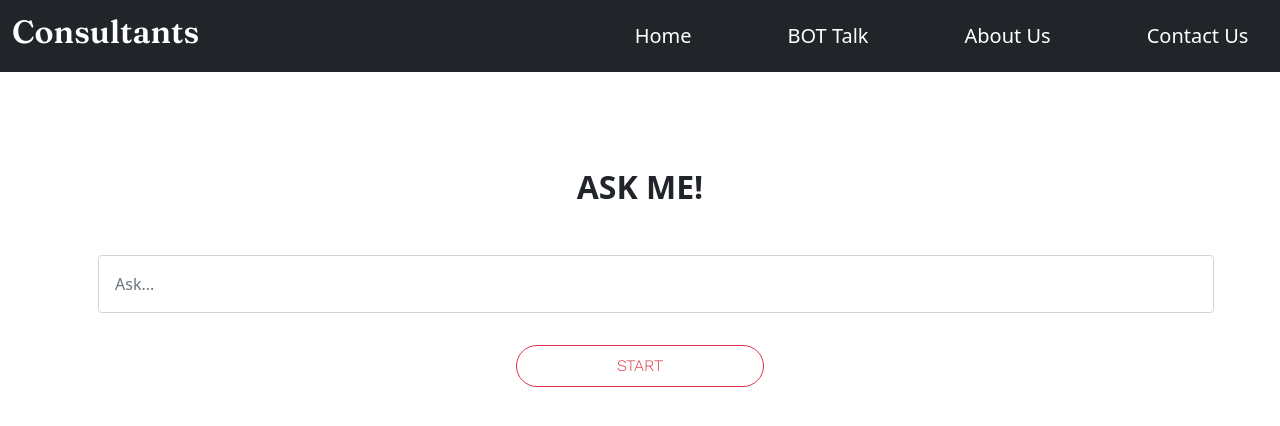
After one commit to The-future-labs/Consultant, a Django app: page /bot in a window 1280 px wide. The commit adds this page. Shown: the top 426 px of the page. Run offline with Django 3.2, Linux system fonts and the light colour scheme.

Commit message:
Some touch up

```diff
--- a/Consultants/Home/urls.py
+++ b/Consultants/Home/urls.py
@@ -6,5 +6,5 @@ urlpatterns = [
     path ("", views.index, name = "Home"),
     path("about", views.about, name = "About"),
     path("contact", views.contact, name= "Contact"),
-    path('services', views.services, name= "Services")
+    path("bot", views.bot, name = "BOT")
 ]
--- a/Consultants/Home/views.py
+++ b/Consultants/Home/views.py
@@ -3,24 +3,16 @@ from django.shortcuts import render, HttpResponse
 # Create your views here.
 
 def index(request):
-    context = {
-        'variables' : 'This is sent from variables',
-        'variables1' : 'This my variable 1'
-    }
-    return render (request, "index.html", context)
-    # return HttpResponse("This is a Homepage")
+    return render (request, "index.html")
 
 
 def about(request):
     return render (request, "about.html")
-    # return HttpResponse("This is a aboutpage")
 
 
 def contact(request):
     return render (request, "contact.html" )
-    # return HttpResponse("This is a Contactpage")
 
 
-def services(request):
-    return render (request, "services.html" )
-    # return HttpResponse("This is a servicespage")
+def bot(request):
+    return render (request, "bot.html" )
--- a/Consultants/static/CSS/style.css
+++ b/Consultants/static/CSS/style.css
@@ -39,7 +39,6 @@
 
 .nav-item{
     padding-left: 5rem;
-    font-family: 'Fraunces', serif;
 }
 
 .nav-item a:hover{
--- a/Consultants/templates/Home.html
+++ b/Consultants/templates/Home.html
@@ -20,40 +20,28 @@
   <link rel="preconnect" href="https://fonts.gstatic.com">
   <link href="https://fonts.googleapis.com/css2?family=Fraunces:wght@600&display=swap" rel="stylesheet">
 
-  <link href = "{% static 'CSS/style.css'%}" rel = "stylesheet" type = "text/css">
-  <script src = "{% static 'JS/main.js'%}"></script>
+  <link href="{% static 'CSS/style.css'%}" rel="stylesheet" type="text/css">
+  <script src="{% static 'JS/main.js'%}"></script>
 </head>
+
 <body>
   <nav class="navbar navbar-expand-lg navbar-dark bg-dark">
     <div class="container-fluid">
-      <a class="navbar-brand" href="/"><b><h2>Consultants</h2></b></a>
-      <button class="navbar-toggler" type="button" data-bs-toggle="collapse" data-bs-target="#navbarSupportedContent"
-        aria-controls="navbarSupportedContent" aria-expanded="false" aria-label="Toggle navigation">
-        <span class="navbar-toggler-icon"></span>
-      </button>
+      <a class="navbar-brand" href="/"><b>
+          <h2>Consultants</h2>
+        </b></a>
       <div class="collapse navbar-collapse" id="navbarSupportedContent">
         <ul class="navbar-nav m-auto">
           <li class="nav-item">
             <a class="nav-link active" aria-current="page" href="/">Home</a>
           </li>
           <li class="nav-item">
+            <a class="nav-link active" href="/bot">BOT Talk</a>
+          </li>
+          <li class="nav-item">
             <a class="nav-link active" href="/about">About Us</a>
           </li>
-          <li class="nav-item dropdown">
-            <a class="nav-link dropdown-toggle active" href="#" id="navbarDropdown" role="button" data-bs-toggle="dropdown"
-              aria-expanded="false">
-              Services
-            </a>
-            <ul class="dropdown-menu">
-              <li><a class="dropdown-item" href="#">Blog</a></li>
-              <li><a class="dropdown-item" href="#">Song</a></li>
-              <li><a class="dropdown-item" href="#">Podcast</a></li>
-              <li>
-                <hr class="dropdown-divider">
-              </li>
-              <li><a class="dropdown-item " href="#">Help</a></li>
-            </ul>
-          </li>
+
           <li class="nav-item">
             <a class="nav-link active " href="/contact">Contact Us</a>
           </li>
--- /dev/null
+++ b/Consultants/templates/bot.html
@@ -0,0 +1,30 @@
+{% extends 'Home.html' %}
+
+{% block title %}BOT Talk{% endblock title %}
+
+{% block body %}<header class="header1 pt-5 m-5">
+    <div class="container h-1001">
+        <div class="row h-1001 align-items-center">
+            <div class="col-12 text-center">
+
+                <label class="form-label pb-3">
+                    <h2><b>ASK ME!</b></h2>
+                </label>
+                <div class="hyx">
+                    <input class="form-control p-3 m-3 border-radius=52px" type="text" placeholder="Ask..."
+                        aria-label="default input example">
+                </div>
+                <form>
+                    <button class="btn btn-outline-danger p-2.5 m-3" type="submit" formaction="#">START</button>
+                </form>
+
+            </div>
+        </div>
+    </div>
+
+</header>{% endblock body %}
+
+
+
+<label for="exampleDataList" class="form-label">ASK ME</label>
+<input class="form-control" placeholder="Type...">
--- a/Consultants/templates/contact.html
+++ b/Consultants/templates/contact.html
@@ -2,4 +2,4 @@
 
 {% block title %}Contact{% endblock title %}
 
-{% block body %}This is my Contact {% endblock body %}
+{% block body %} {% endblock body %}
--- a/Consultants/templates/index.html
+++ b/Consultants/templates/index.html
@@ -16,7 +16,9 @@
           of their mental state.It will provide you with basic info of what you can do to improve your mental health.
         </p>
 
-        <button type="button" class="btn btn-warning p-2.5 m-3" data-target = "#mymodel" data-toggle = "modal">START</button>
+      <form>
+         <button class="btn btn-warning p-2.5 m-3" type="submit" formaction = "/bot">START</button>
+      </form>
 
       </div>
     </div>
@@ -24,7 +26,7 @@
 
 </header>
 
-
+class="btn btn-warning p-2.5 m-3"
 <!-- End of header section -->
 
 {% endblock body %}
--- a/Consultants/templates/services.html
+++ /dev/null
@@ -1,5 +0,0 @@
-{% extends 'Home.html' %}
-
-{% block title %}Services{% endblock title %}
-
-{% block body %}This is my Services {% endblock body %}
```
Lines whose indentation alone changed are shown as unchanged.
